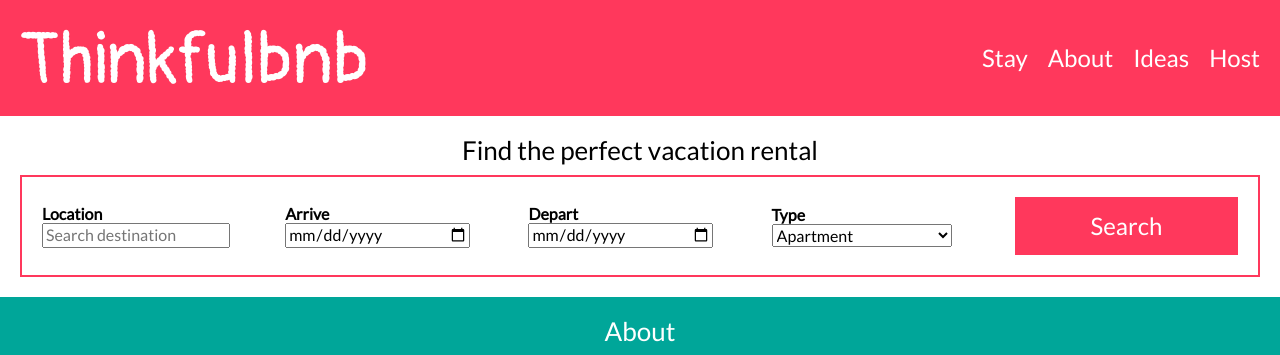
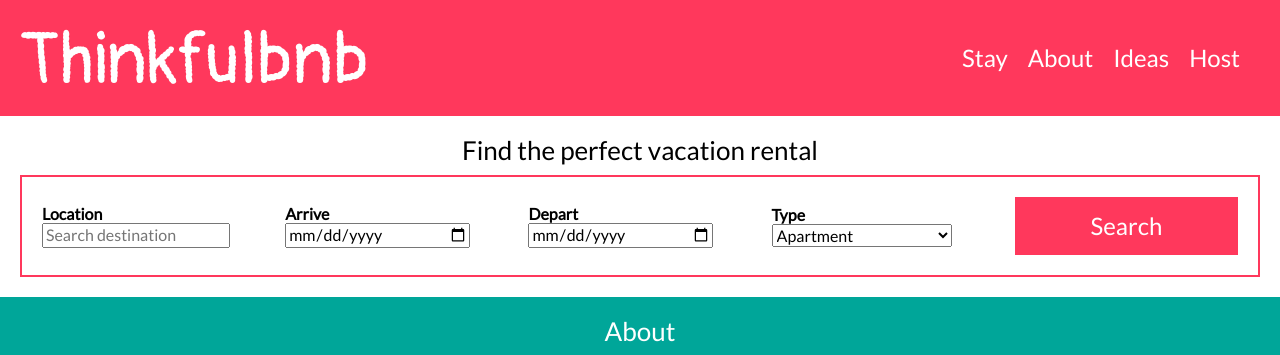
Before and after one commit to donniecodesit/thinkfulbnb-page, a plain HTML site: page index.html in a window 1280 px wide. Shown: the top 355 px of the page. Drawn offline with nearby package versions, Linux system fonts and the light colour scheme.

Commit message:
Nav centers on both mobile and desktop view. Media query set to 481px instead of 480px.

```diff
--- a/style.css
+++ b/style.css
@@ -137,7 +137,7 @@ footer p {
 }
 
 /* -------  Media Query ------- */
-@media all and (min-width:480px) {
+@media all and (min-width:481px) {
   header {
     display: flex;
     justify-content: space-between;
@@ -160,6 +160,7 @@ footer p {
   }
 
   nav ul {
+    display: flex;
     flex-wrap: wrap;
   }
 
@@ -182,4 +183,8 @@ footer p {
   form input {
     margin-bottom: 0px;
   }
+
+  header nav ul li:last-child a {
+    padding-right: 20px;
+  }
 }
```
